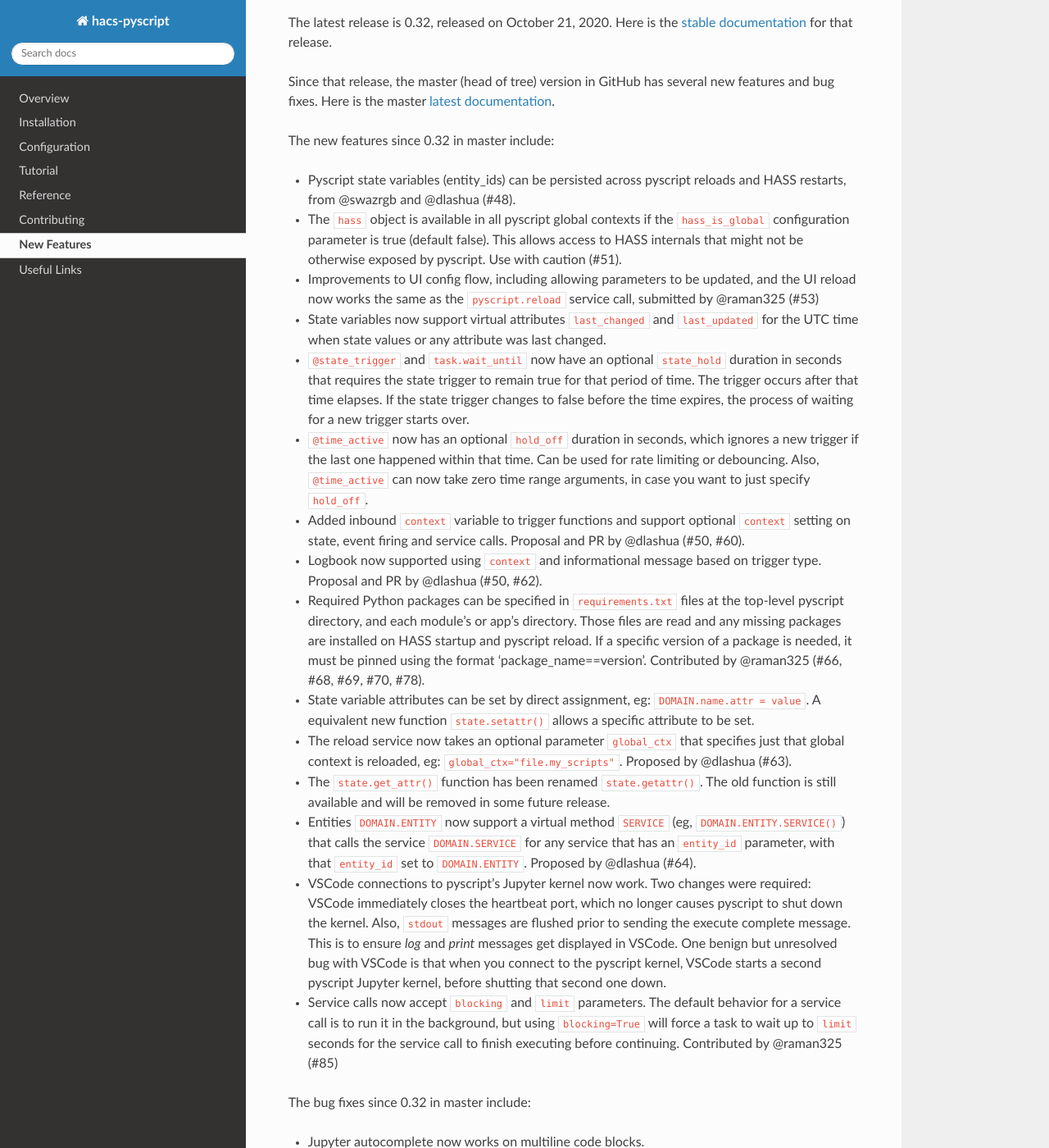
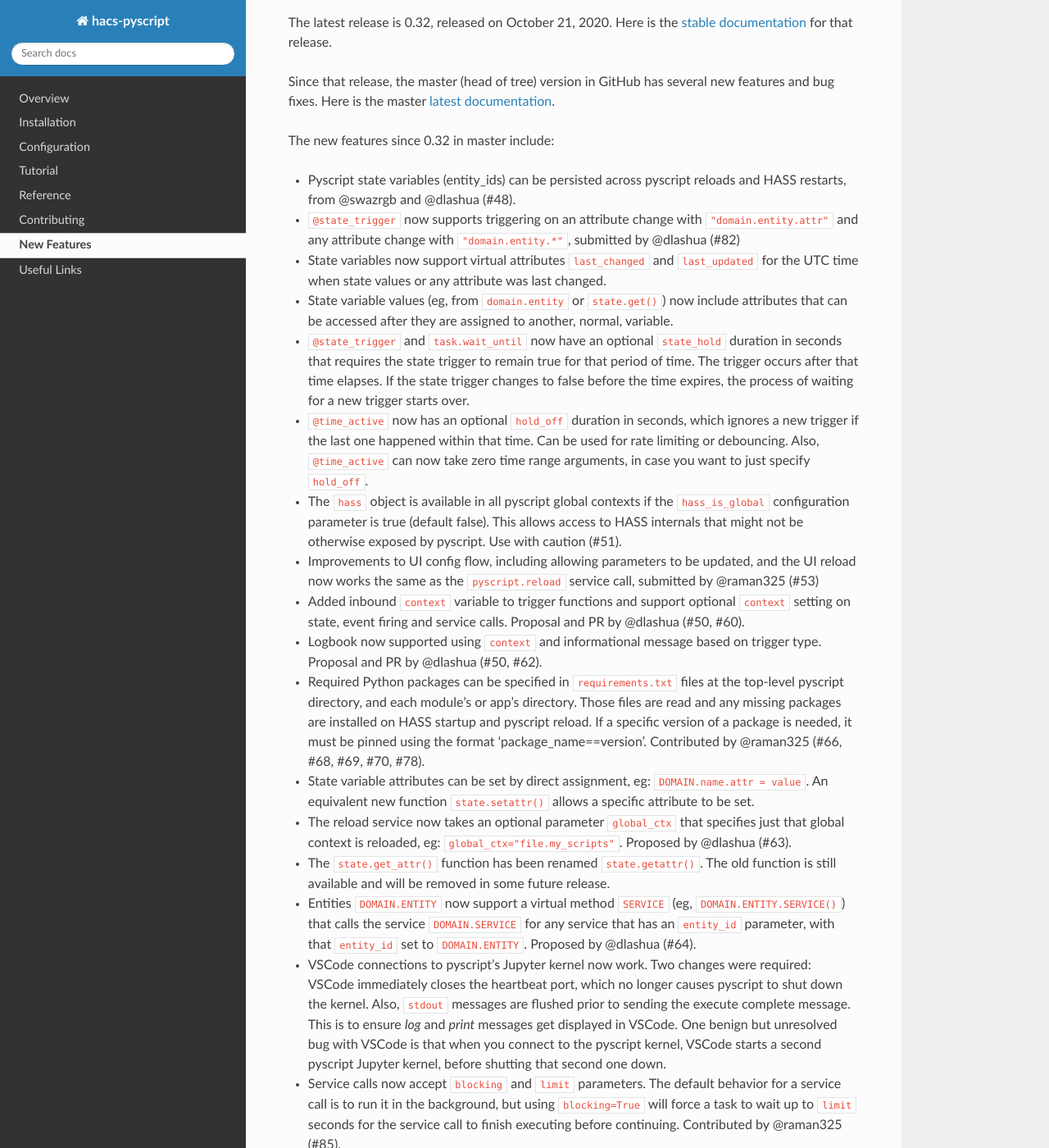
Before and after one commit to custom-components/pyscript, a Sphinx documentation site: the page built from docs/new_features.rst, in a window 1280 px wide and 1400 px high, scrolled down 312 px. Shown: the whole window at 82% size. Built offline with Sphinx 7.4.7 and the Read the Docs theme 2.0.0, drawn with Linux system fonts in a browser that asks for light colours; some of the changed text lies outside the part shown.

Commit message:
updated docs for #82

```diff
--- a/docs/new_features.rst
+++ b/docs/new_features.rst
@@ -18,29 +18,33 @@ The new features since 0.32 in master include:
 
 - Pyscript state variables (entity_ids) can be persisted across pyscript reloads and HASS restarts,
   from @swazrgb and @dlashua (#48).
-- The ``hass`` object is available in all pyscript global contexts if the ``hass_is_global`` configuration parameter
-  is true (default false). This allows access to HASS internals that might not be otherwise exposed by pyscript.
-  Use with caution (#51).
-- Improvements to UI config flow, including allowing parameters to be updated, and the UI reload now works the same
-  as the ``pyscript.reload`` service call, submitted by @raman325 (#53)
+- ``@state_trigger`` now supports triggering on an attribute change with ``"domain.entity.attr"`` and
+  any attribute change with ``"domain.entity.*"``, submitted by @dlashua (#82)
 - State variables now support virtual attributes ``last_changed`` and ``last_updated`` for the UTC time when state
   values or any attribute was last changed.
+- State variable values (eg, from ``domain.entity`` or ``state.get()``) now include attributes that can be accessed
+  after they are assigned to another, normal, variable.
 - ``@state_trigger`` and ``task.wait_until`` now have an optional ``state_hold`` duration in seconds that requires
   the state trigger to remain true for that period of time. The trigger occurs after that time elapses. If the state
   trigger changes to false before the time expires, the process of waiting for a new trigger starts over.
 - ``@time_active`` now has an optional ``hold_off`` duration in seconds, which ignores a new trigger if the last
   one happened within that time.  Can be used for rate limiting or debouncing. Also, ``@time_active`` can now take
   zero time range arguments, in case you want to just specify ``hold_off``.
+- The ``hass`` object is available in all pyscript global contexts if the ``hass_is_global`` configuration parameter
+  is true (default false). This allows access to HASS internals that might not be otherwise exposed by pyscript.
+  Use with caution (#51).
+- Improvements to UI config flow, including allowing parameters to be updated, and the UI reload now works the same
+  as the ``pyscript.reload`` service call, submitted by @raman325 (#53)
 - Added inbound ``context`` variable to trigger functions and support optional ``context`` setting on state,
   event firing and service calls. Proposal and PR by @dlashua (#50, #60).
-- Logbook now supported using ``context`` and informational message based on trigger type. Proposal and PR by
-  @dlashua (#50, #62).
+- Logbook now supported using ``context`` and informational message based on trigger type. Proposal and PR
+  by @dlashua (#50, #62).
 - Required Python packages can be specified in ``requirements.txt`` files at the top-level pyscript
   directory, and each module's or app's directory. Those files are read and any missing packages are
   installed on HASS startup and pyscript reload. If a specific version of a package is needed, it must be
   pinned using the format 'package_name==version'. Contributed by @raman325 (#66, #68, #69, #70, #78).
-- State variable attributes can be set by direct assignment, eg: ``DOMAIN.name.attr = value``. A
-  equivalent new function ``state.setattr()`` allows a specific attribute to be set.
+- State variable attributes can be set by direct assignment, eg: ``DOMAIN.name.attr = value``.
+  An equivalent new function ``state.setattr()`` allows a specific attribute to be set.
 - The reload service now takes an optional parameter ``global_ctx`` that specifies just that
   global context is reloaded, eg: ``global_ctx="file.my_scripts"``.  Proposed by @dlashua (#63).
 - The ``state.get_attr()`` function has been renamed ``state.getattr()``. The old function is
@@ -56,12 +60,14 @@ The new features since 0.32 in master include:
   down.
 - Service calls now accept ``blocking`` and ``limit`` parameters. The default behavior for a service call is
   to run it in the background, but using ``blocking=True`` will force a task to wait up to ``limit`` seconds
-  for the service call to finish executing before continuing. Contributed by @raman325 (#85)
+  for the service call to finish executing before continuing. Contributed by @raman325 (#85).
 
 The bug fixes since 0.32 in master include:
 
+- The ``@state_trigger`` expression is only evaluated when at least one of specific state variable
+  or attribute values mentioned in the expression have changed; fixed by @dlashua (#82).
 - Jupyter autocomplete now works on multiline code blocks.
 - Improved error message reporting for syntax errors inside f-strings.
-- Fixed incorrect global context update on calling module that, in turn, does a callback (#58)
-- `task.wait_until` no longer silently ignores unrecognized keyword arguments (#80)
-- `task.wait_until` incorrectly ignored the keyword optional state_check_now argument (#81)
+- Fixed incorrect global context update on calling module that, in turn, does a callback (#58).
+- `task.wait_until` no longer silently ignores unrecognized keyword arguments (#80).
+- `task.wait_until` incorrectly ignored the keyword optional state_check_now argument (#81).
```
Also changed, not shown: docs/reference.rst (+52 -18 lines).
